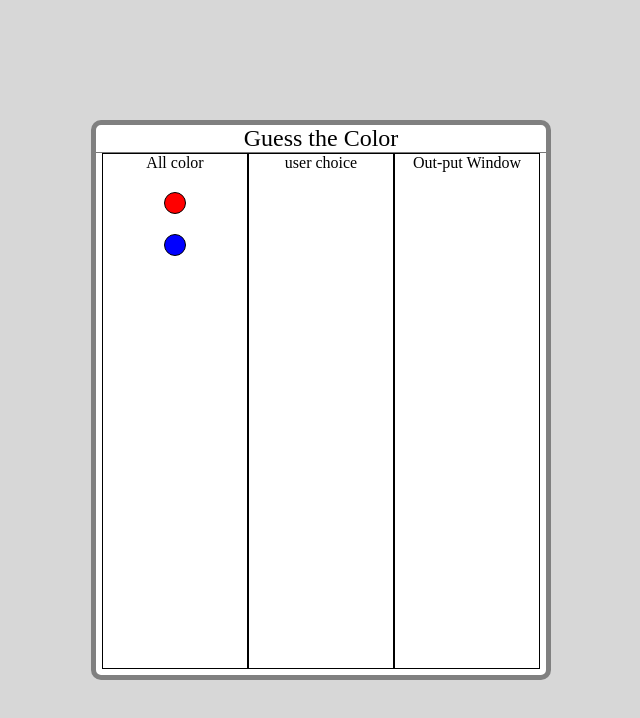
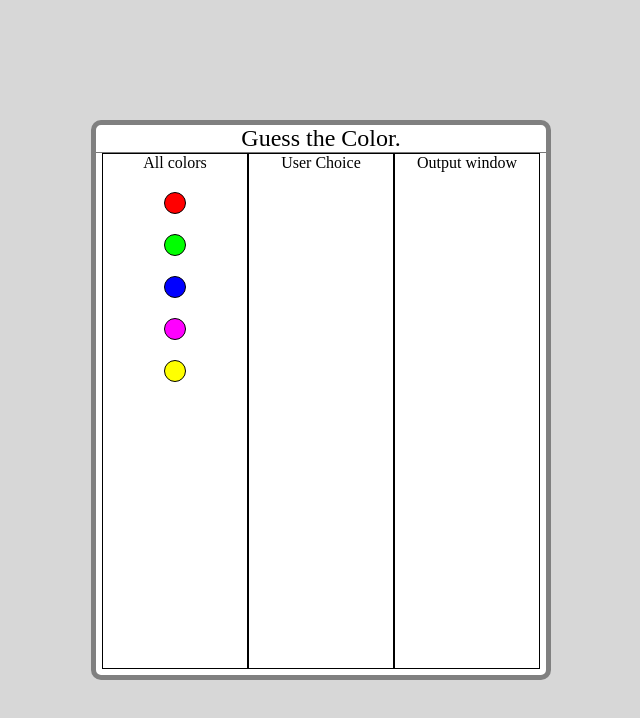
Before and after one commit to mujib2953/React-Practice, a React app in the folder guess_the_color/: page / in a window 1280 px wide. Shown: the whole page, without its empty margins (319-959 px from the left). Built offline with nearby package versions, Linux system fonts and the light colour scheme.

Commit message:
Added State

```diff
--- a/guess_the_color/src/Components/AllColor/AllColor.js
+++ b/guess_the_color/src/Components/AllColor/AllColor.js
@@ -4,16 +4,25 @@ import './AllColor.css';
 import Circle from '../Circle/Circle';
 
 class AllColor extends React.Component {
+    constructor( props ) {
+        super( props );
+
+        this.handleOnClick = this.handleOnClick.bind( this );
+    }
     render() {
         return (
-            <div className="allColors commonBlock">All color
-                <Circle value="red" onClick={this.handleOnClick}/>
+            <div className="allColors commonBlock">
+                { this.props.state.gameText.tabs[ 0 ] }
+                <Circle value="red" onClick={ this.props.state.handleOnClick }/>
+                <Circle value="green" onClick={ this.handleOnClick }/>
                 <Circle value="blue" onClick={ this.handleOnClick }/>
+                <Circle value="pink" onClick={ this.handleOnClick }/>
+                <Circle value="yellow" onClick={ this.handleOnClick }/>
             </div>
         );
     }
     handleOnClick(e) {
-        console.log( e );
+        console.log( this );
     }
 };
 
--- a/guess_the_color/src/Components/Circle/Circle.css
+++ b/guess_the_color/src/Components/Circle/Circle.css
@@ -11,6 +11,15 @@
 .red {
     background: #F00;
 }
+.green {
+    background: #0F0;
+}
 .blue {
     background: #00F;
 }
+.pink {
+    background: #F0F;
+}
+.yellow {
+    background: #FF0;
+}
--- a/guess_the_color/src/Components/GameComponent/GameComponent.js
+++ b/guess_the_color/src/Components/GameComponent/GameComponent.js
@@ -4,10 +4,33 @@ import './GameComponent.css'
 import GameName from '../GameName/GameName'
 
 class GameComponent extends React.Component {
+
+    constructor( props ) {
+        super( props );
+
+        this.handleClick = this.handleClick.bind( this );
+        this.states = {
+            gameText: {
+                title: 'Guess the Color.',
+                tabs:[
+                    'All colors',
+                    'User Choice',
+                    'Output window'
+                ]
+            },
+            handleClick: this.handleClick
+        };
+
+    }
+
+    handleClick() {
+        console.log( 'From Game comp' );
+    }
+
     render() {
         return (
             <div className="gameBorad">
-                <GameName />
+                <GameName state={this.states}/>
             </div>
         );
     }
--- a/guess_the_color/src/Components/GameName/GameName.js
+++ b/guess_the_color/src/Components/GameName/GameName.js
@@ -7,13 +7,14 @@ import OutputWindow from '../OutputWindow/OutputWindow';
 
 class GameName extends React.Component {
     render() {
+        console.log( this.props );
         return (
             <div className="gameNameParent">
-                <div className="gameName">Guess the Color</div>
+                <div className="gameName">{ this.props.state.gameText.title }</div>
                 <center className="gameNameCenter">
-                    <AllColor />
-                    <UsersChoice />
-                    <OutputWindow />
+                    <AllColor state={ this.props.state }/>
+                    <UsersChoice state={ this.props.state }/>
+                    <OutputWindow state={ this.props.state }/>
                 </center>
             </div>
         );
--- a/guess_the_color/src/Components/OutputWindow/OutputWindow.js
+++ b/guess_the_color/src/Components/OutputWindow/OutputWindow.js
@@ -5,7 +5,9 @@ import './OutputWindow.css';
 class OutputWindow extends React.Component {
     render() {
         return (
-            <div className="outputWindow commonBlock">Out-put Window</div>
+            <div className="outputWindow commonBlock">
+                { this.props.state.gameText.tabs[ 2 ] }
+            </div>
         );
     }
 }
--- a/guess_the_color/src/Components/UsersChoice/UsersChoice.js
+++ b/guess_the_color/src/Components/UsersChoice/UsersChoice.js
@@ -4,7 +4,9 @@ import './UsersChoice.css';
 class UsersChoice extends React.Component {
     render() {
         return (
-            <div className="userChoice commonBlock">user choice</div>
+            <div className="userChoice commonBlock">
+                { this.props.state.gameText.tabs[ 1 ] }
+            </div>
         );
     }
 };
```
